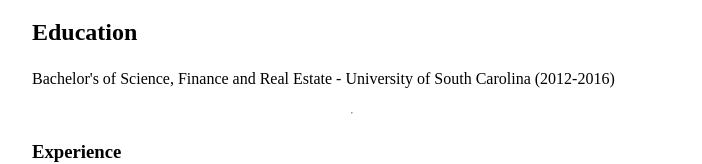
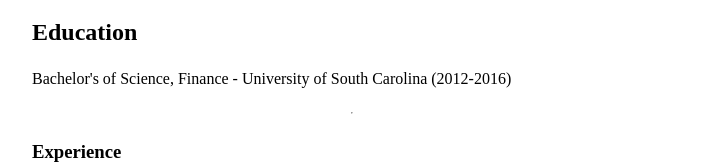
Before and after one commit to kodiakorange/html-Resume, a plain HTML site: page index.html in a window 1280 px wide. Shown: the part 247-411 px from the top of the page, without its empty margins (288-990 px from the left). Drawn offline with Linux system fonts and the light colour scheme.

Commit message:
removed real estate from major

```diff
--- a/index.html
+++ b/index.html
@@ -16,7 +16,7 @@
 		</p>
 		<hr />
 		<h2>Education</h2>
-		<p>Bachelor's of Science, Finance and Real Estate - University of South Carolina (2012-2016)</p>
+		<p>Bachelor's of Science, Finance - University of South Carolina (2012-2016)</p>
 		<hr />
 		<h3>Experience</h3>
 		<ul>
```
